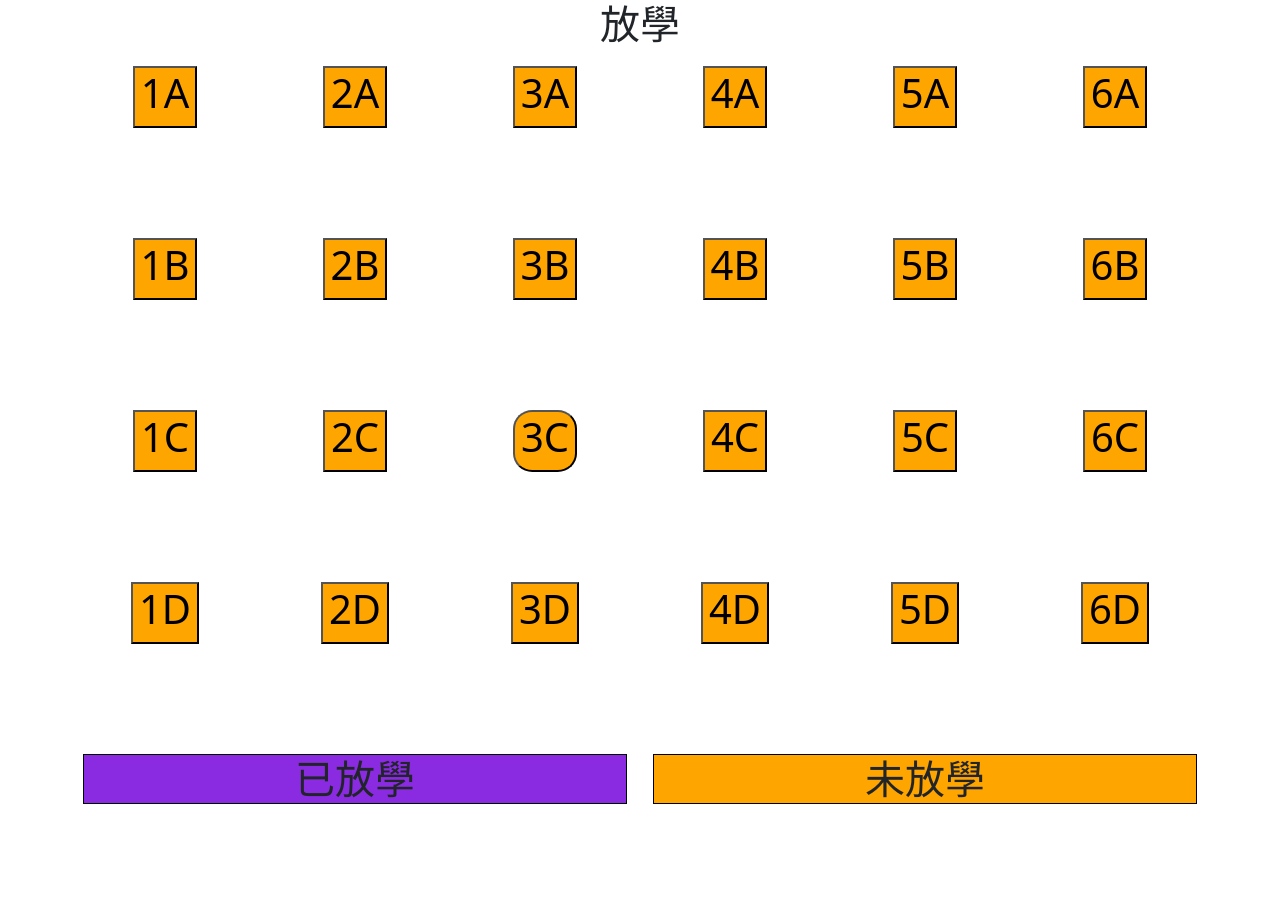
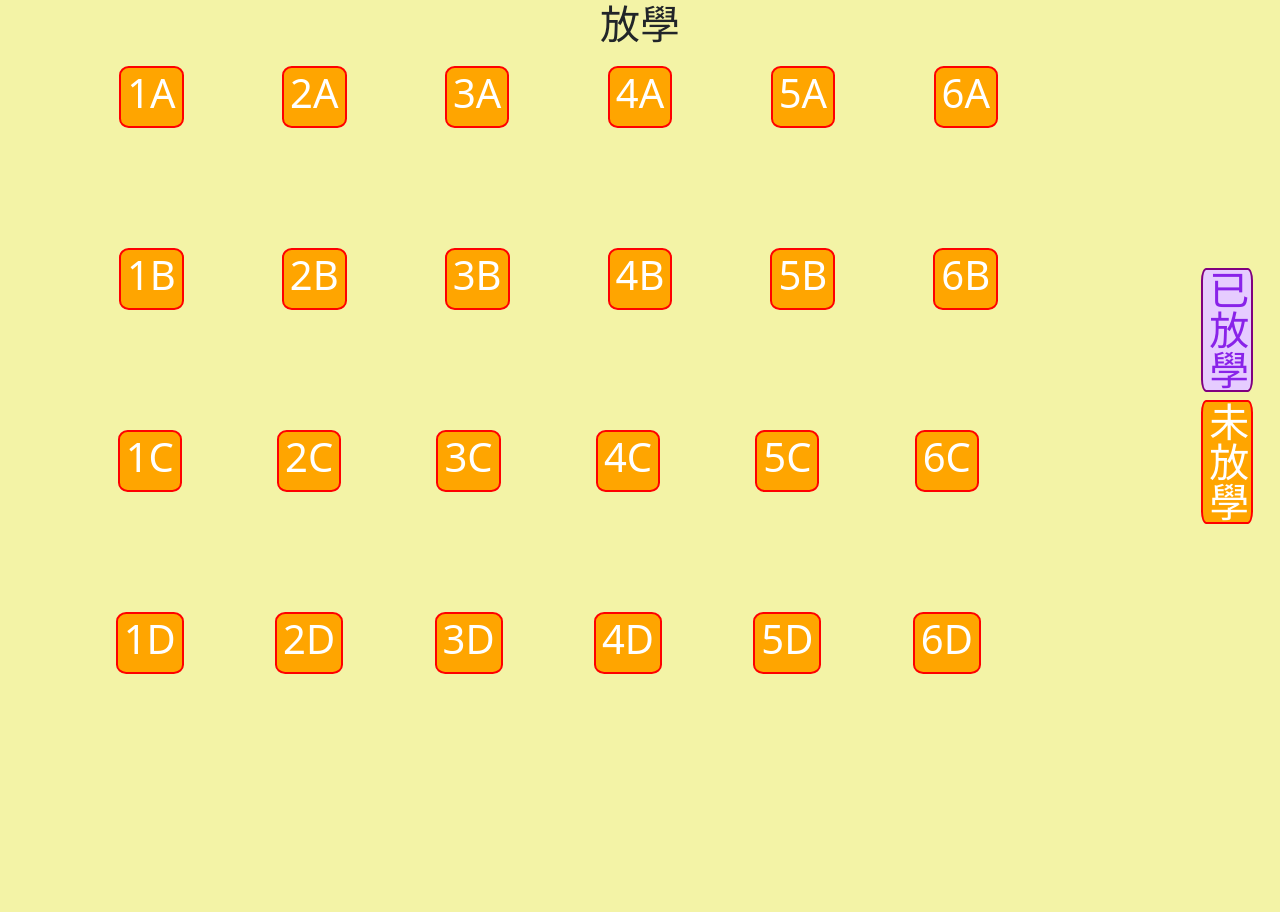
Before and after one commit to Danielho0101/HKSDGPS, a plain HTML site: page index.html in a window 1280 px wide. After the commit the page ends 800 px from the top, so only its background shows below. Drawn offline with nearby package versions, Linux system fonts and the light colour scheme.

Commit message:
change JS background color

```diff
--- a/index.html
+++ b/index.html
@@ -8,104 +8,110 @@
     <title>放學</title>
 </head>
 <body>
+  <div class="bgcolor">
     <h1>放學</h1>
     <div class="container text-center">
         <div class="row">
           <div class="col">
             <!--A Class-->
             <!-- <h1 onclick="ChangeColor()" id="orange">1A</h1>-->
-            <button id="btn1a"> <h1>1A</h1></button>
+            <button id="btn1a" class="btnCSS"> <h1>1A</h1></button>
           </div>
           <div class="col">
-            <button id="btn2a"> <h1>2A</h1></button>
+            <button id="btn2a" class="btnCSS"> <h1>2A</h1></button>
           </div>
           <div class="col">
-            <button id="btn3a" > <h1>3A</h1></button>
+            <button id="btn3a"  class="btnCSS"> <h1>3A</h1></button>
           </div>
           <div class="col">
-            <button id="btn4a" > <h1>4A</h1></button>
+            <button id="btn4a" class="btnCSS"> <h1>4A</h1></button>
           </div>
           <div class="col">
-            <button id="btn5a" > <h1>5A</h1></button>
+            <button id="btn5a" class="btnCSS"> <h1>5A</h1></button>
           </div>
           <div class="col">
-            <button id="btn6a"> <h1>6A</h1></button>
+            <button id="btn6a" class="btnCSS"> <h1>6A</h1></button>
           </div>
+          <div class="col">
+
+          </div>
+
         </div>
             <!--B Class-->
         <div class="row">
             <div class="col">
-              <button id="btn1b" > <h1>1B</h1></button>
+              <button id="btn1b" class="btnCSS"> <h1>1B</h1></button>
             </div>
             <div class="col">
-              <button id="btn2b"> <h1>2B</h1></button>
+              <button id="btn2b" class="btnCSS"> <h1>2B</h1></button>
             </div>
             <div class="col">
-              <button id="btn3b" > <h1>3B</h1></button>
+              <button id="btn3b" class="btnCSS"> <h1>3B</h1></button>
             </div>
             <div class="col">
-              <button id="btn4b" > <h1>4B</h1></button>
+              <button id="btn4b" class="btnCSS"> <h1>4B</h1></button>
             </div>
             <div class="col">
-              <button id="btn5b" > <h1>5B</h1></button>
+              <button id="btn5b" class="btnCSS"> <h1>5B</h1></button>
             </div>
             <div class="col">
-              <button id="btn6b" > <h1>6B</h1></button>
+              <button id="btn6b" class="btnCSS"> <h1>6B</h1></button>
             </div>
-          </div>
+            <div class="col"></div>
+
             <!--C Class-->
         <div class="row">
             <div class="col">
-              <button id="btn1c" > <h1>1C</h1></button>
+              <button id="btn1c" class="btnCSS"> <h1>1C</h1></button>
             </div>
             <div class="col">
-              <button id="btn2c" > <h1>2C</h1></button>
+              <button id="btn2c" class="btnCSS"> <h1>2C</h1></button>
             </div>
             <div class="col">
-              <button id="btn3c" > <h1>3C</h1></button>
+              <button id="btn3c" class="btnCSS"> <h1>3C</h1></button>
             </div>
             <div class="col">
-              <button id="btn4c"> <h1>4C</h1></button>
+              <button id="btn4c" class="btnCSS"> <h1>4C</h1></button>
             </div>
             <div class="col">
-              <button id="btn5c" > <h1>5C</h1></button>
+              <button id="btn5c" class="btnCSS"> <h1>5C</h1></button>
             </div>
             <div class="col">
-              <button id="btn6c"> <h1>6C</h1></button>
+              <button id="btn6c" class="btnCSS"> <h1>6C</h1></button>
             </div>
+            <div class="col"></div>
           </div>
 
              <!-- D Class-->
         <div class="row">
             <div class="col">
-              <button id="btn1d" > <h1>1D</h1></button>
+              <button id="btn1d" class="btnCSS"> <h1>1D</h1></button>
             </div>
             <div class="col">
-              <button id="btn2d" > <h1>2D</h1></button>
+              <button id="btn2d" class="btnCSS"> <h1>2D</h1></button>
             </div>
             <div class="col">
-              <button id="btn3d" > <h1>3D</h1></button>
+              <button id="btn3d" class="btnCSS"> <h1>3D</h1></button>
             </div>
             <div class="col">
-              <button id="btn4d" > <h1>4D</h1></button>
+              <button id="btn4d" class="btnCSS"> <h1>4D</h1></button>
             </div>
             <div class="col">
-              <button id="btn5d" > <h1>5D</h1></button>
+              <button id="btn5d" class="btnCSS"> <h1>5D</h1></button>
             </div>
             <div class="col">
-              <button id="btn6d"> <h1>6D</h1></button>
+              <button id="btn6d" class="btnCSS"> <h1>6D</h1></button>
             </div>
+            <div class="col"></div>
           </div>
-          <div class="row">
-            <div class="col">
-              <h1 class="orange">已放學</h1>
-            </div>
-            <div class="col">
-              <h1 class="purple">未放學</h1>
-            </div>
-          </div>
+      </div>
 
+      <div class="position-absolute top-50 end-0 translate-middle-y">
+        <h1 class="purple">已放學</h1>
+        <h1 class="orange">未放學</h1>
       </div>
+
+</div>
 </body>
 <script src="https://cdn.jsdelivr.net/npm/bootstrap@5.3.2/dist/js/bootstrap.bundle.min.js" integrity="sha384-C6RzsynM9kWDrMNeT87bh95OGNyZPhcTNXj1NW7RuBCsyN/o0jlpcV8Qyq46cDfL" crossorigin="anonymous"></script>
 <script src="script.js"></script>
--- a/script.js
+++ b/script.js
@@ -6,8 +6,12 @@ btn1a.addEventListener("click", function onClick(){
     i1a++;
     if ( i1a%2 == 0){
     btn1a.style.background = "orange";
+    btn1a.style.color = "white";
+    btn1a.style.borderColor = "red";
 } else if( i1a%2 == !0){
-    btn1a.style.background = "BlueViolet";
+    btn1a.style.background = "rgb(230, 204, 255)";
+    btn1a.style.color = "purple";
+    btn1a.style.borderColor = "purple";
 }
 
 });
@@ -20,8 +24,12 @@ btn2a.addEventListener("click", function onClick(){
     i2a++;
     if ( i2a%2 == 0){
     btn2a.style.background = "orange";
+    btn2a.style.color = "white";
+    btn2a.style.borderColor = "red";
 } else if( i2a%2 == !0){
-    btn2a.style.background = "BlueViolet";
+    btn2a.style.background = "rgb(230, 204, 255)";
+    btn2a.style.color = "purple";
+    btn2a.style.borderColor = "purple";
 }
 
 });
@@ -33,8 +41,12 @@ btn3a.addEventListener("click", function onClick(){
     i3a++;
     if ( i3a%2 == 0){
     btn3a.style.background = "orange";
+    btn3a.style.color = "white";
+    btn3a.style.borderColor = "red";
 } else if( i3a%2 == !0){
-    btn3a.style.background = "BlueViolet";
+    btn3a.style.background = "rgb(230, 204, 255)";
+    btn3a.style.color = "purple";
+    btn3a.style.borderColor = "purple";
 }
 });
 
@@ -46,8 +58,12 @@ btn4a.addEventListener("click", function onClick(){
     i4a++;
     if ( i4a%2 == 0){
     btn4a.style.background = "orange";
+    btn4a.style.color = "white";
+    btn4a.style.borderColor = "red";
 } else if( i4a%2 == !0){
-    btn4a.style.background = "BlueViolet";
+    btn4a.style.background = "rgb(230, 204, 255)";
+    btn4a.style.color = "purple";
+    btn4a.style.borderColor = "purple";
 }
 });
 
@@ -59,8 +75,12 @@ btn5a.addEventListener("click", function onClick(){
     i5a++;
     if ( i5a%2 == 0){
     btn5a.style.background = "orange";
+    btn5a.style.color = "white";
+    btn5a.style.borderColor = "red";
 } else if( i5a%2 == !0){
-    btn5a.style.background = "BlueViolet";
+    btn5a.style.background = "rgb(230, 204, 255)";
+    btn5a.style.color = "purple";
+    btn5a.style.borderColor = "purple";
 }
 });
 
@@ -72,8 +92,12 @@ btn6a.addEventListener("click", function onClick(){
     i6a++;
     if ( i6a%2 == 0){
     btn6a.style.background = "orange";
+    btn6a.style.color = "white";
+    btn6a.style.borderColor = "red";
 } else if( i6a%2 == !0){
-    btn6a.style.background = "BlueViolet";
+    btn6a.style.background = "rgb(230, 204, 255)";
+    btn6a.style.color = "purple";
+    btn6a.style.borderColor = "purple";
 }
 
 });
@@ -180,7 +204,7 @@ let i2c = 0;
 btn2c.addEventListener("click", function onClick(){
     i2c++;
     if ( i2c%2 == 0){
-    btn2b.style.background = "orange";
+    btn2c.style.background = "orange";
 } else if( i2c%2 == !0){
     btn2c.style.background = "BlueViolet";
 }
--- a/style.css
+++ b/style.css
@@ -5,24 +5,41 @@ h1{
 
 .col{
     margin: 100px 1px;
-    padding-top: 10px;
+    padding: 10px;
+    /* border: 5px solid red; */
 }
 
 .orange{
-    border: 1px solid black;
-    background-color: BlueViolet;
+    background-color: orange;
+    writing-mode: vertical-lr;
+    color: white;
+    border: 2px solid red;
+    border-radius: 10%;
+
 }
 
 .purple{
-    border: 1px solid black;
-    background-color: orange;
-}
-
-#btn3c{
-    border-radius: 30%;
+    border: 2px solid purple;
+    background-color: rgb(230, 204, 255);
+    writing-mode: vertical-lr;
+    color: rgb(137, 34, 233);
+    border-radius: 10%;
 
 }
 
-/* div.row{
-    padding-top: 2rem;
-} */
+.row{
+    background-color: rgb(243, 243, 166);
+}
+
+.bgcolor{
+    background-color:rgb(243, 243, 166);
+}
+html{
+    background-color: rgb(243, 243, 166);
+}
+
+.btnCSS{
+    border:2px solid red;
+    border-radius: 15%;
+    color:white ;
+}
```
Also changed, not shown: friday.jpeg (added), week day.jpeg (added).
